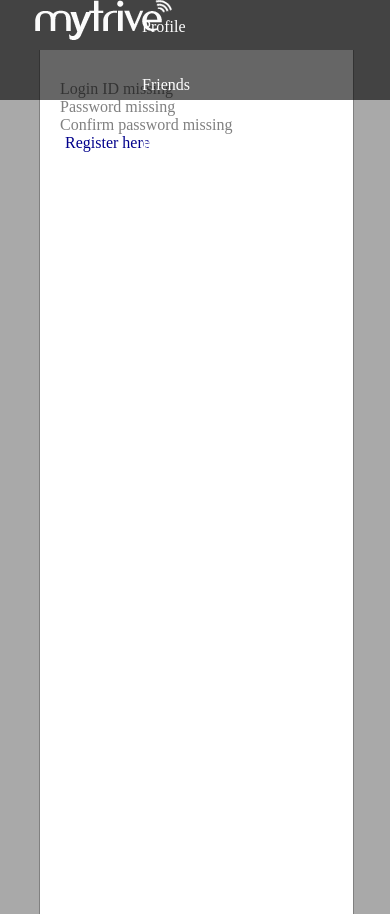
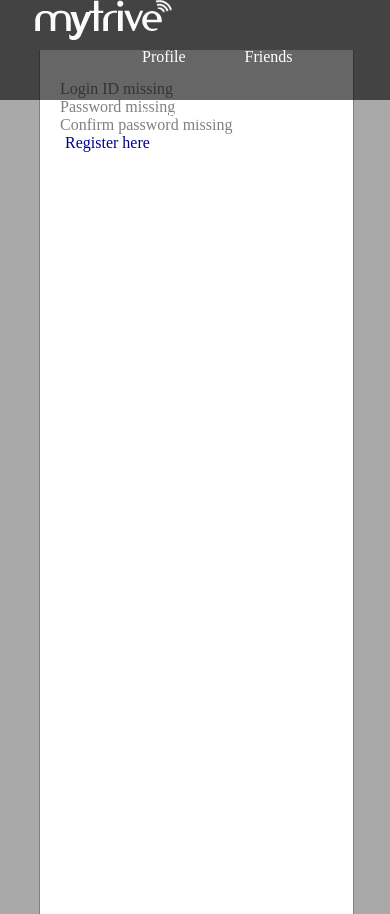
Before and after one commit to jmscharff2/mytrive_live, a PHP site: page /register.php in a window 390 px wide. Run offline with PHP 8.4, Linux system fonts and the light colour scheme; data that the repository does not hold is empty; a stand-in replaces the project's code that opens the database connection; some libraries are stand-ins or nearby versions.

Commit message:
no message

```diff
--- a/css/design.css
+++ b/css/design.css
@@ -262,11 +262,10 @@ body
 	{
 		list-style-type: none;
 		margin-left: 30%;
-		margin-top: -60px;
+		margin-top: -30px;
 	}
 	nav ul li
 	{
-		display: block;
 		padding: 20px;
 
 	}
```
